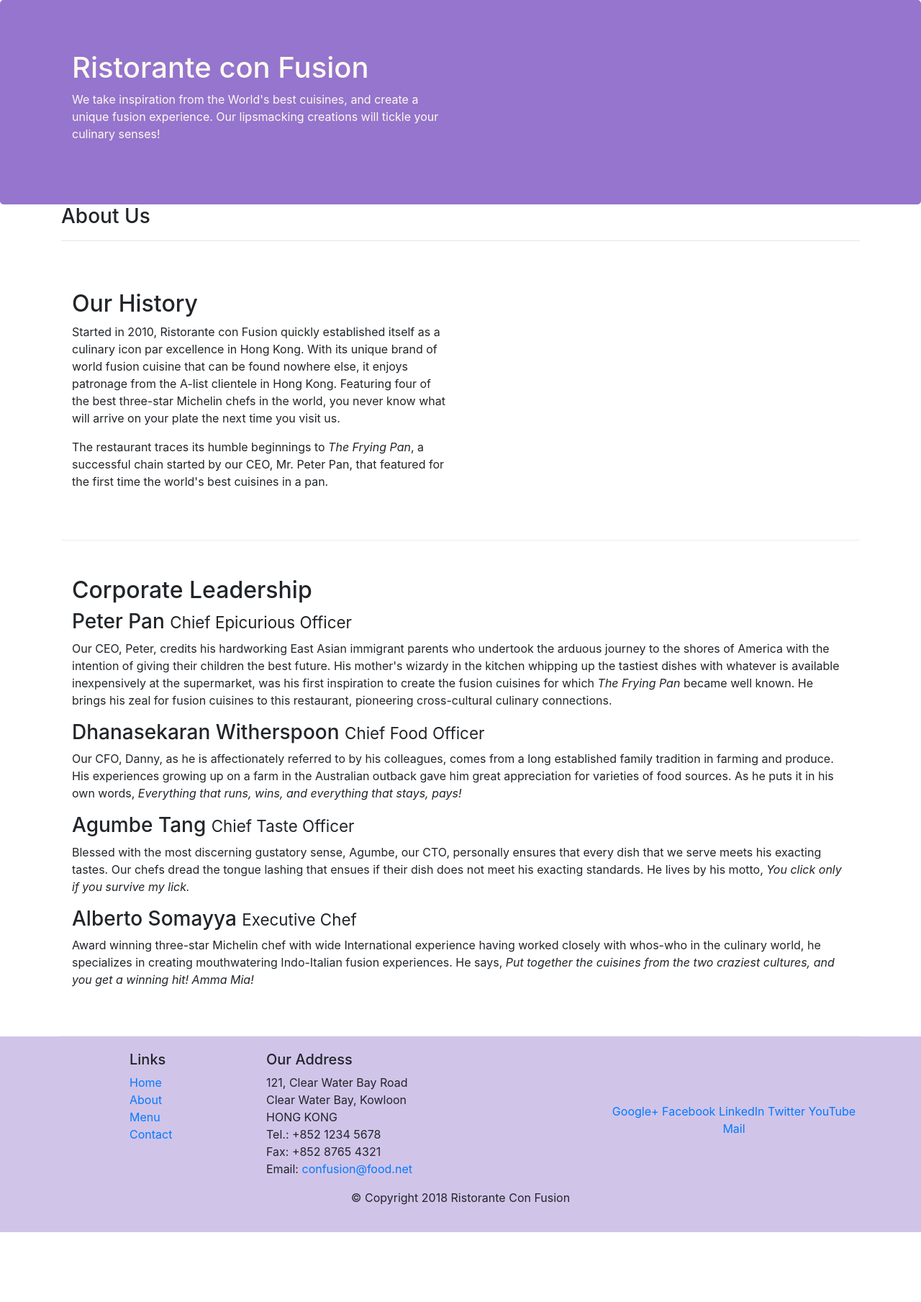
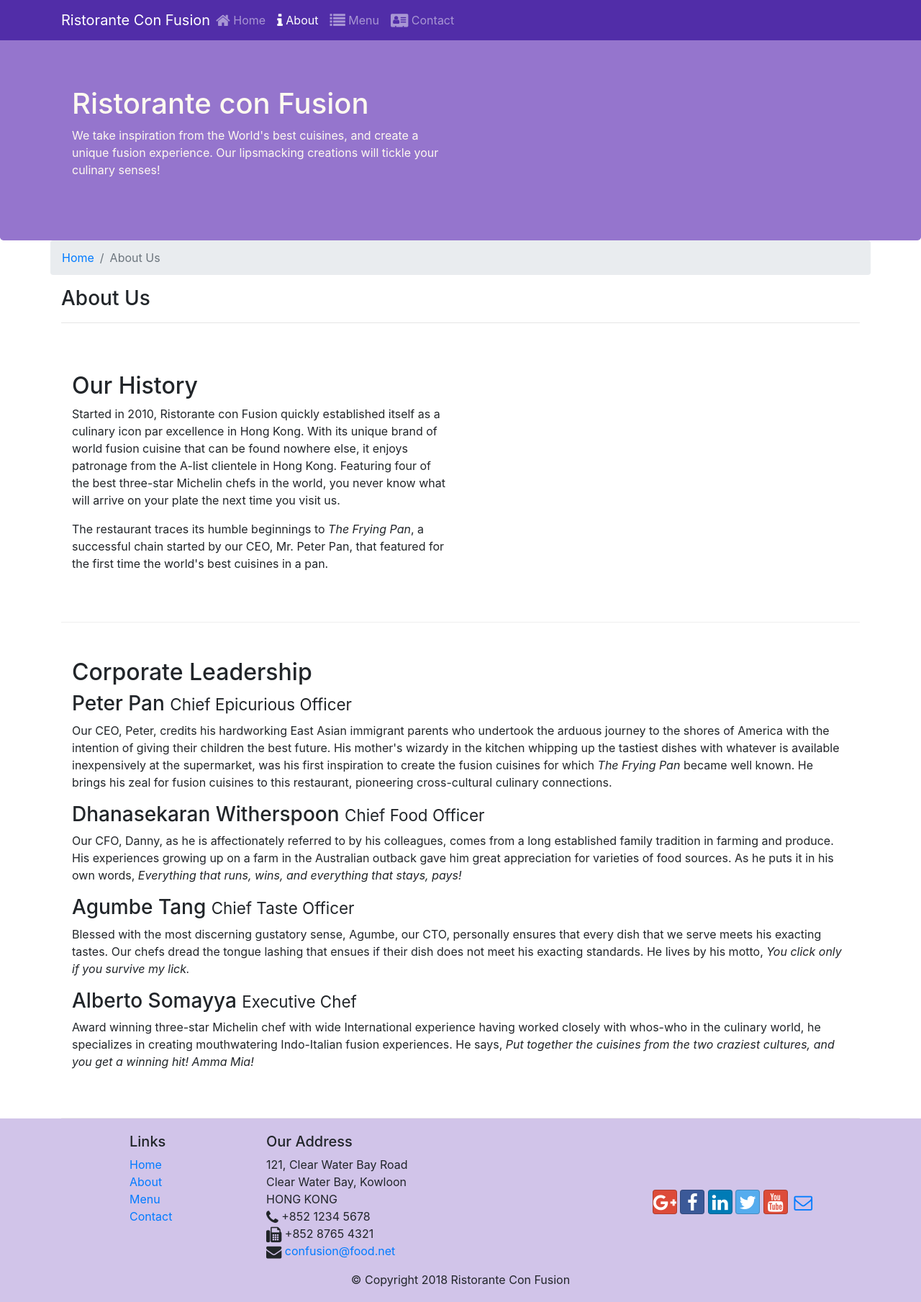
Before and after one commit to Daniel-Ibarrola/Bootstrap, a website: page aboutus.html in a window 1280 px wide. Shown: the whole page at 72% size. Before the commit the page ends 1712 px from the top, so only its background shows below. Drawn offline with nearby package versions, Linux system fonts and the light colour scheme.

Commit message:
Added nav bar and icons

```diff
--- a/aboutus.html
+++ b/aboutus.html
@@ -9,12 +9,31 @@
 
      <!-- Bootstrap CSS -->
      <link rel="stylesheet" href="node_modules/bootstrap/dist/css/bootstrap.min.css">
+     <link rel="stylesheet" href="node_modules/font-awesome/css/font-awesome.min.css">
+     <link rel="stylesheet" href="node_modules/bootstrap-social/bootstrap-social.css">
      <link rel="stylesheet" href="css/styles.css">
     <title>Ristorante Con Fusion: About Us</title>
 
 </head>
 
 <body>
+    <nav class="navbar navbar-dark navbar-expand-sm fixed-top">
+        <div class="container">
+            <button class="navbar-toggler" type="button" data-toggle="collapse" data-target="#Navbar">
+                <span class="navbar-toggler-icon"></span>
+            </button>
+            <a class="navbar-brand mr-auto" href="index.html">Ristorante Con Fusion</a>
+            <div class="collapse navbar-collapse" id="Navbar">
+                <ul class="navbar-nav mr-auto">
+                    <li class="nav-item"><a class="nav-link" href="index.html"><span class="fa fa-home fa-lg"></span> Home</a></li>
+                    <li class="nav-item active"><a class="nav-link" href="#"><span class="fa fa-info fa-lg"></span> About</a></li>
+                    <li class="nav-item"><a class="nav-link" href="#"><span class="fa fa-list fa-lg"></span> Menu</a></li>
+                    <li class="nav-item"><a class="nav-link" href="#"><span class="fa fa-address-card fa-lg"></span> Contact</a></li>
+                </ul>
+            </div>
+        </div>
+    </nav>
+
 
     <header class="jumbotron">
         <div class="container">
@@ -31,6 +50,10 @@
 
     <div class="container">
         <div class="row">
+            <ol class="col-12 breadcrumb">
+                <li class="breadcrumb-item"><a href="index.html">Home</a></li>
+                <li class="breadcrumb-item active">About Us</li>
+            </ol>
             <div class="col-12">
                <h3>About Us</h3>
                <hr>
@@ -70,7 +93,7 @@
                 <div class="col-4 offset-1 col-sm-2">
                     <h5>Links</h5>
                     <ul class="list-unstyled">
-                        <li><a href="#">Home</a></li>
+                        <li><a href="index.html">Home</a></li>
                         <li><a href="#">About</a></li>
                         <li><a href="#">Menu</a></li>
                         <li><a href="#">Contact</a></li>
@@ -82,19 +105,19 @@
 		              121, Clear Water Bay Road<br>
 		              Clear Water Bay, Kowloon<br>
 		              HONG KONG<br>
-		              Tel.: +852 1234 5678<br>
-		              Fax: +852 8765 4321<br>
-		              Email: <a href="mailto:confusion@food.net">confusion@food.net</a>
+                      <i class="fa fa-phone fa-lg"></i> +852 1234 5678<br>
+		              <i class="fa fa-fax fa-lg"></i> +852 8765 4321<br>
+                      <i class="fa fa-envelope fa-lg"></i> <a href="mailto:confusion@food.net">confusion@food.net</a>
 		           </address>
                 </div>
                 <div class="col-12 col-sm-4 align-self-center">
                     <div class="text-center">
-                        <a href="http://google.com/+">Google+</a>
-                        <a href="http://www.facebook.com/profile.php?id=">Facebook</a>
-                        <a href="http://www.linkedin.com/in/">LinkedIn</a>
-                        <a href="http://twitter.com/">Twitter</a>
-                        <a href="http://youtube.com/">YouTube</a>
-                        <a href="mailto:">Mail</a>
+                        <a class="btn btn-social-icon btn-google" href="http://google.com/+"><i class="fa fa-google-plus"></i></a>
+                        <a class="btn btn-social-icon btn-facebook" href="http://www.facebook.com/profile.php?id="><i class="fa fa-facebook"></i></a>
+                        <a class="btn btn-social-icon btn-linkedin" href="http://www.linkedin.com/in/"><i class="fa fa-linkedin"></i></a>
+                        <a class="btn btn-social-icon btn-twitter" href="http://twitter.com/"><i class="fa fa-twitter"></i></a>
+                        <a class="btn btn-social-icon btn-google" href="http://youtube.com/"><i class="fa fa-youtube"></i></a>
+                        <a class="btn btn-social-icon" href="mailto:"><i class="fa fa-envelope-o"></i></a>
                     </div>
                 </div>
            </div>
--- a/css/styles.css
+++ b/css/styles.css
@@ -28,3 +28,12 @@
     margin: 0px;
     color: #0f0f0f;
 }
+
+body {
+    padding: 50px 0px 0px  0px;
+    z-index: 0;
+}
+
+.navbar-dark {
+    background: #512DA8;
+}
--- a/package.json
+++ b/package.json
@@ -15,6 +15,8 @@
   },
   "dependencies": {
     "bootstrap": "^4.0.0",
+    "bootstrap-social": "^5.1.1",
+    "font-awesome": "^4.7.0",
     "jquery": "^3.3.1",
     "popper.js": "^1.12.9"
   }
```
Also changed, not shown: index.html (+27 -9 lines), 1 other file.
